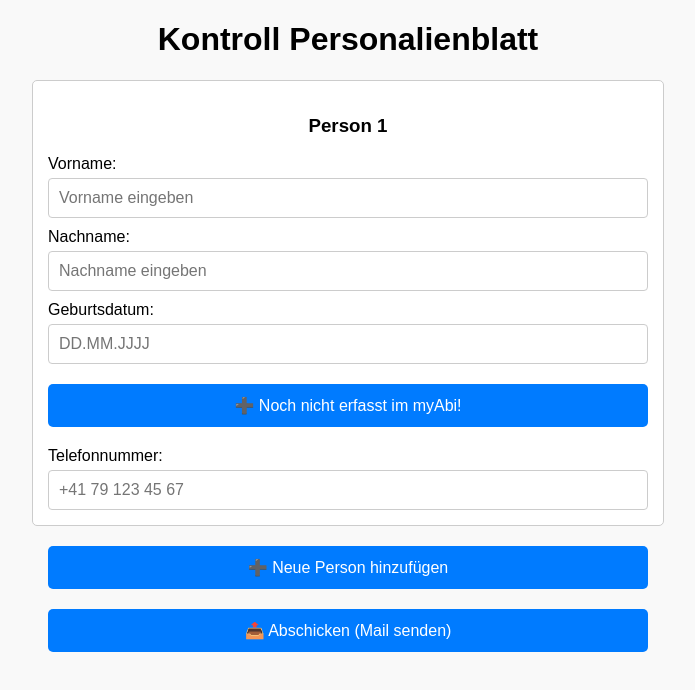
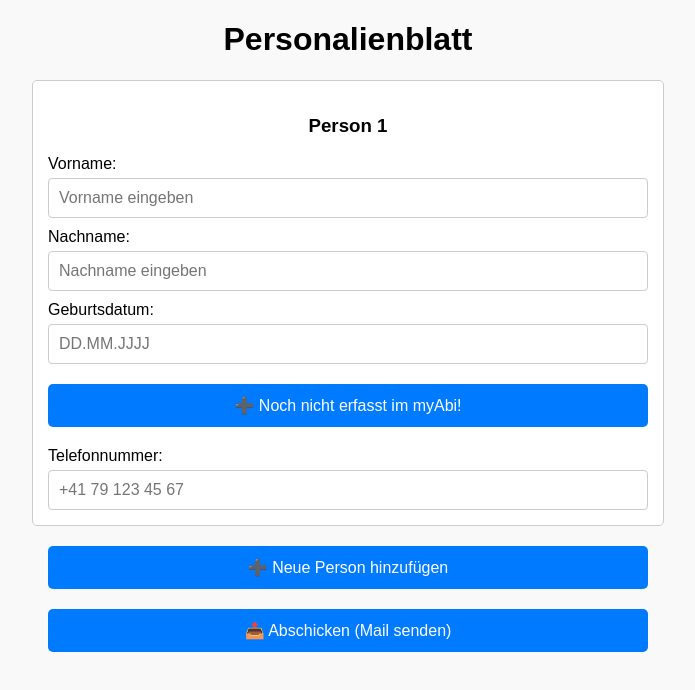
Before and after one commit to Akidog2014/Notiz, a plain HTML site: page index.html in a window 1280 px wide. Shown: the whole page, without its empty margins (292-987 px from the left). Drawn offline with Linux system fonts and the light colour scheme.

Commit message:
Update index.html

```diff
--- a/index.html
+++ b/index.html
@@ -81,7 +81,7 @@
 </head>
 <body>
 
-  <h1>Kontroll Personalienblatt</h1>
+  <h1>Personalienblatt</h1>
 
   <div id="formContainer">
     <!-- Formulare werden hier eingefügt -->
```
